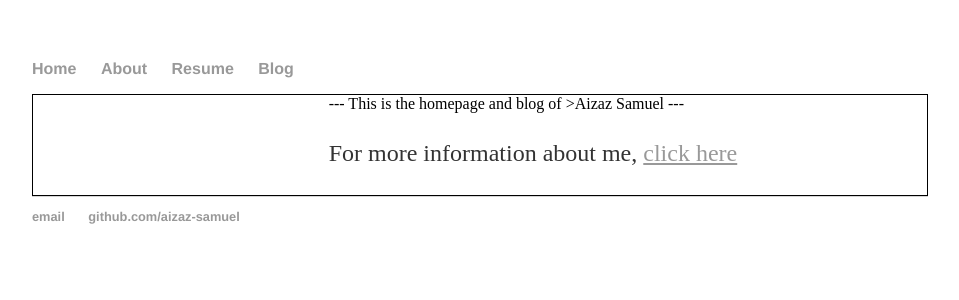
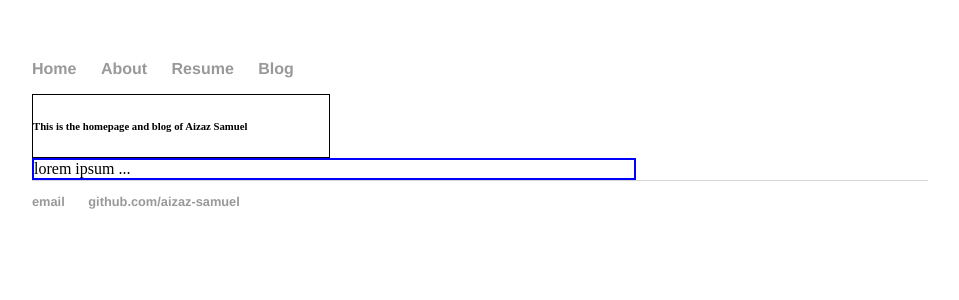
Before and after one commit to aizaz-samuel/aizaz-samuel.github.io, a Jekyll site: the page built from index.html, in a window 1280 px wide. Shown: the top 300 px of the page, without its empty margins (160-1119 px from the left). Built offline with Jekyll 4.4.1, drawn with Linux system fonts in a browser that asks for light colours.

Commit message:
tidying webpages

```diff
--- a/_layouts/default.html
+++ b/_layouts/default.html
@@ -22,6 +22,10 @@ content
 	        		<li><a href="/blog">Blog</a></li>
 	    		</ul>
 			</nav>
+      <div class="leftpane">
+      	<h6>This is the homepage and blog of Aizaz Samuel</h6>
+      </div><!-- leftpane  -->
+
 			<div class="container">
 
 			{{ content }}
--- a/css/main.css
+++ b/css/main.css
@@ -44,6 +44,12 @@ ul.posts li {
 
 .leftpane {
     border: 1px solid black;
-    padding-left: 33%
+    max-width: 33%;
+    min-width: 33%
+}
 
+.container {
+    border: 2px solid blue;
+    max-width: 67%;
+    min-width: 67%
 }
--- a/index.html
+++ b/index.html
@@ -2,9 +2,4 @@
 layout: default
 title: Aizaz Samuel
 ---
-<div class="leftpane">
-  ---
-	This is the homepage and blog of >Aizaz Samuel
-  ---
-	<p>For more information about me, <a href="/about" style="text-decoration: underline">click here</a></p>
-</div><!-- /.blurb -->
+  lorem ipsum ...
```
